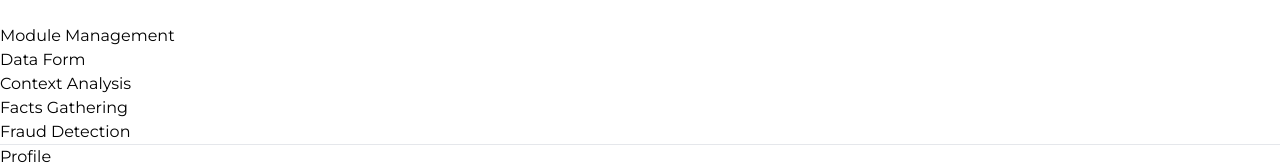
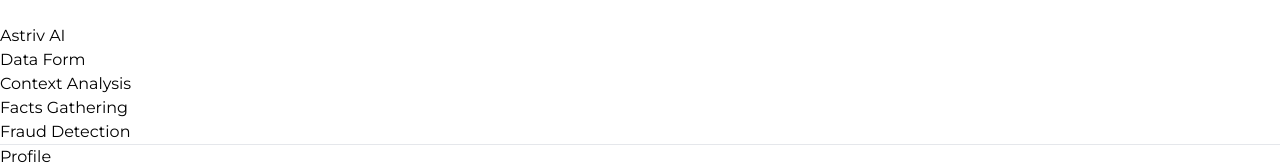
Before and after one commit to eyreen/astriv-ai, a Next.js app: page /what-if/page in a window 1280 px wide. Shown: the top 164 px of the page. Built offline with nearby package versions, Linux system fonts and the light colour scheme.

Commit message:
Fix sidebar title

```diff
--- a/src/components/side-bar.tsx
+++ b/src/components/side-bar.tsx
@@ -31,8 +31,8 @@
                     isSidebarOpen ? "translate-x-0" : "-translate-x-full"
                 } lg:translate-x-0`}
             >
-                <div className="text-lg text-gray-400 px-6 py-6 font-bold">
-                    Module Management
+                <div className="text-lg text-red-400 px-6 py-6 font-bold">
+                    Astriv AI
                 </div>
                 <nav>
                     <ul className="ml-2 mr-2">
```
